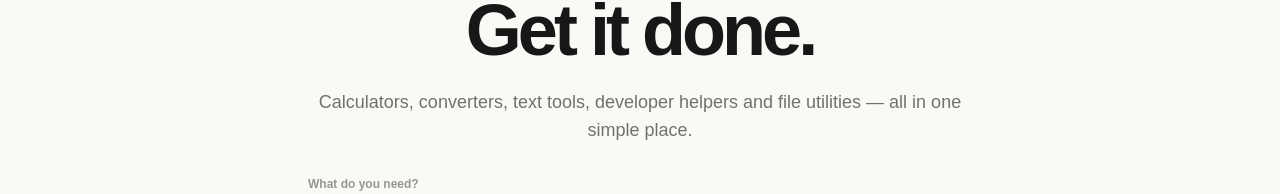
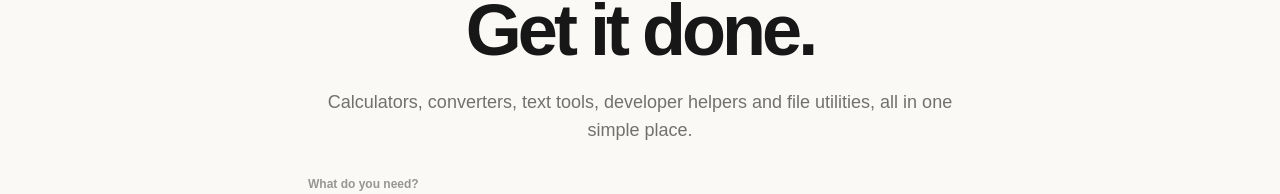
Before and after one commit to factoalbum/internet-toolbox, a Next.js app: page / in a window 1280 px wide. Shown: the part 306-500 px from the top of the page. Built offline with nearby package versions, Linux system fonts and the light colour scheme; no server answers.

Commit message:
Fix homepage QA typography and unused import

```diff
--- a/app/page.tsx
+++ b/app/page.tsx
@@ -1,6 +1,6 @@
 import type { Metadata } from "next";
 import Link from "next/link";
-import { ArrowRight, Search, Sparkles } from "lucide-react";
+import { ArrowRight, Sparkles } from "lucide-react";
 import ToolSearch from "@/components/tool-search";
 import SiteHeader from "@/components/site-header";
 import { categories, tools } from "@/lib/tools";
@@ -21,7 +21,7 @@ export default function Home() {
         <div className="mx-auto max-w-4xl">
           <div className="inline-flex items-center gap-2 rounded-full border border-[#dedbd3] bg-white px-4 py-2 text-xs font-semibold text-black/55"><Sparkles size={14} className="text-[#6d8e25]" aria-hidden="true" />{liveTools.length}+ free tools</div>
           <h1 className="mt-7 text-5xl font-black tracking-[-0.055em] md:text-7xl md:leading-[1.02]">Find a tool.<br className="hidden sm:block" /> Get it done.</h1>
-          <p className="mx-auto mt-5 max-w-2xl text-base leading-7 text-black/55 md:text-lg">Calculators, converters, text tools, developer helpers and file utilities — all in one simple place.</p>
+          <p className="mx-auto mt-5 max-w-2xl text-base leading-7 text-black/55 md:text-lg">Calculators, converters, text tools, developer helpers and file utilities, all in one simple place.</p>
           <div className="mx-auto mt-8 max-w-2xl text-left"><label htmlFor="tool-search" className="mb-2 block px-1 text-xs font-bold text-black/40">What do you need?</label><ToolSearch /></div>
           <p className="mt-3 text-xs text-black/35">Try “loan”, “tax”, “JSON”, “image”, “password” or “time zone”.</p>
         </div>
```
